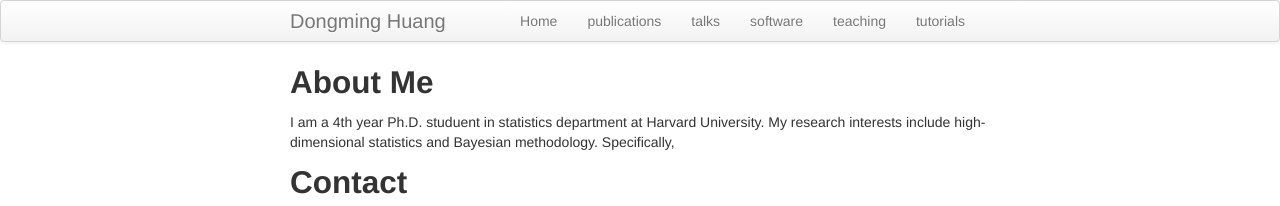
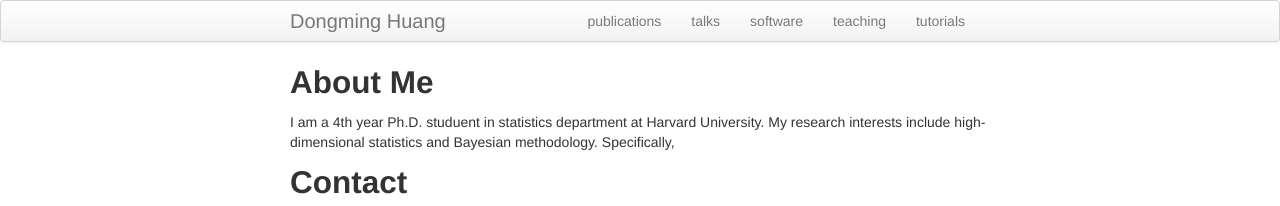
Before and after one commit to stathuang/dmhuang.github.io, a Jekyll site: the page built from index.md, in a window 1280 px wide. Shown: the top 206 px of the page. Built offline with Jekyll 4.4.1, drawn with Linux system fonts in a browser that asks for light colours.

Commit message:
Update default.html

```diff
--- a/_includes/themes/twitter/default.html
+++ b/_includes/themes/twitter/default.html
@@ -35,7 +35,6 @@
         <div class="container-narrow">
           <a class="brand" href="{{ HOME_PATH }}">{{ site.title }}</a>
           <ul class="nav">
-              <li><a href="{{ BASE_PATH }}/index.html">Home</a></li>
               <li><a href="{{ BASE_PATH }}/pages/pubs.html">publications</a></li>
               <li><a href="{{ BASE_PATH }}/pages/talks.html">talks</a></li>
               <li><a href="{{ BASE_PATH }}/pages/software.html">software</a></li>
```
